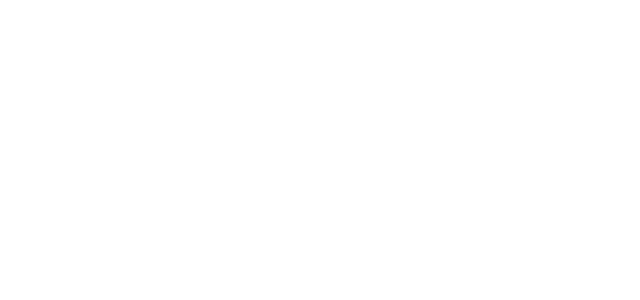
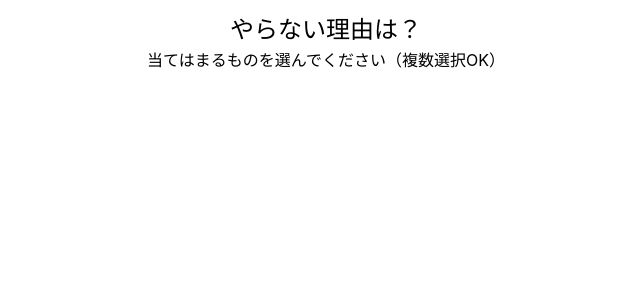
Before and after one commit to risa-h1108/Miru, a React (Vite) app: page /reason in a window 1280 px wide. Shown: the top 300 px of the page, without its empty margins (314-954 px from the left). Built offline with nearby package versions, Linux system fonts and the light colour scheme.

Commit message:
feat:理由選択のテキストとCSSの表示追加

```diff
--- a/src/pages/Reason.tsx
+++ b/src/pages/Reason.tsx
@@ -3,5 +3,16 @@
 import { Link } from "react-router-dom";
 
 export default function Reason() {
-  return <Link to="/reflection" />;
+  return (
+    <div>
+      <div className=" max-w-sm mx-auto mt-3 ">
+        <h1 className="text-[24px] text-center">やらない理由は？</h1>
+        <h2 className="text-[16px] text-center">
+          当てはまるものを選んでください（複数選択OK）
+        </h2>
+      </div>
+
+      <Link to="/reflection" />
+    </div>
+  );
 }
```
